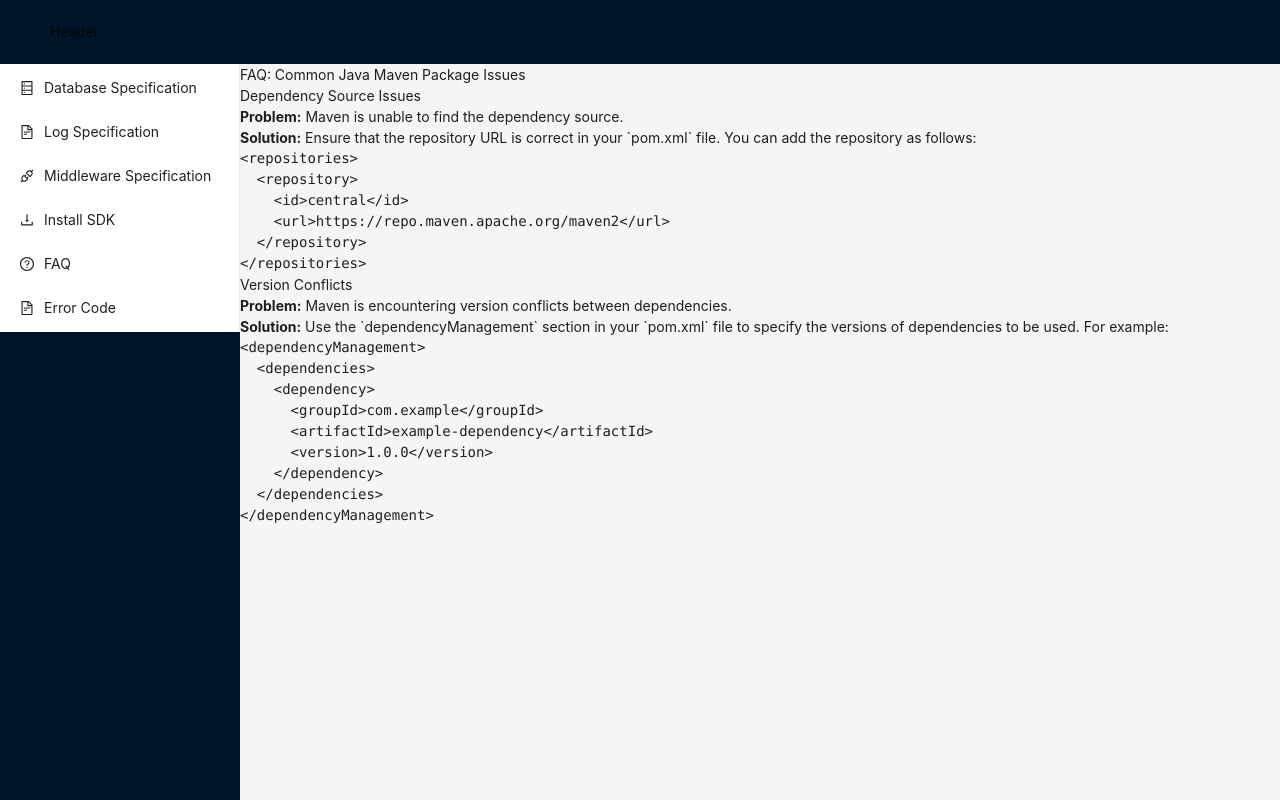
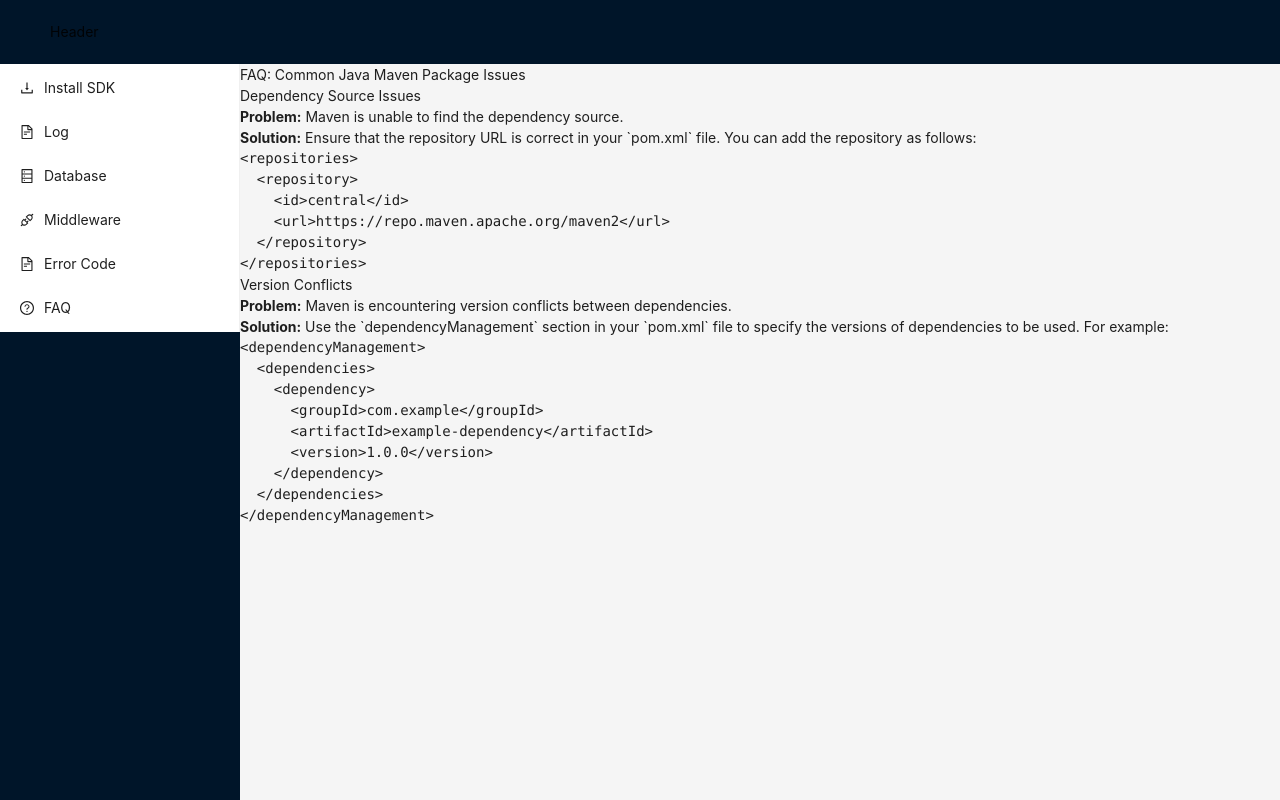
Before and after one commit to phodal/sdk-dx-example, a Next.js app: page /faq in a window 1280 px wide. Built offline with nearby package versions, Linux system fonts and the light colour scheme; what @ant-design/nextjs-registry would draw is missing.

Commit message:
chore: udpate sample

```diff
--- a/src/app/AntSider.tsx
+++ b/src/app/AntSider.tsx
@@ -11,35 +11,35 @@ import {
 
 const items: MenuProps["items"] = [
   {
-    key: "database",
-    icon: <DatabaseOutlined />,
-    label: <a href="/spec/database">Database Specification</a>,
+    key: "Quick Start",
+    icon: <DownloadOutlined />,
+    label: <a href="/install">Install SDK</a>,
   },
   {
     key: "log",
     icon: <FileTextOutlined />,
-    label: <a href="/spec/log">Log Specification</a>,
+    label: <a href="/spec/log">Log</a>,
+  },
+  {
+    key: "database",
+    icon: <DatabaseOutlined />,
+    label: <a href="/spec/database">Database</a>,
   },
   {
     key: "middleware",
     icon: <ApiOutlined />,
-    label: <a href="/spec/middleware">Middleware Specification</a>,
+    label: <a href="/spec/middleware">Middleware</a>,
   },
   {
-    key: "install",
-    icon: <DownloadOutlined />,
-    label: <a href="/install">Install SDK</a>,
+    key: "errorcode",
+    icon: <FileTextOutlined />,
+    label: <a href="/spec/errorcode">Error Code</a>,
   },
   {
     key: "faq",
     icon: <QuestionCircleOutlined />,
     label: <a href="/faq">FAQ</a>,
   },
-  {
-    key: "errorcode",
-    icon: <FileTextOutlined />,
-    label: <a href="/spec/errorcode">Error Code</a>,
-  }
 ];
 
 const AntSider = (props: React.ComponentProps<typeof Layout.Sider>) => {
```
